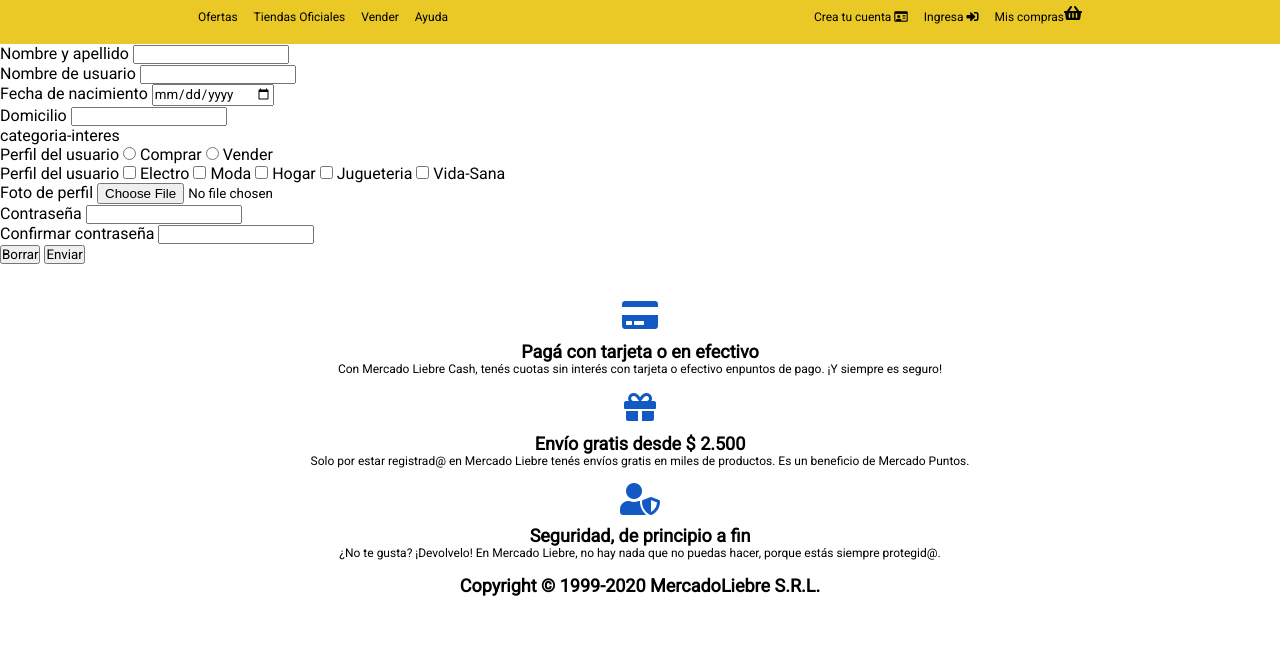
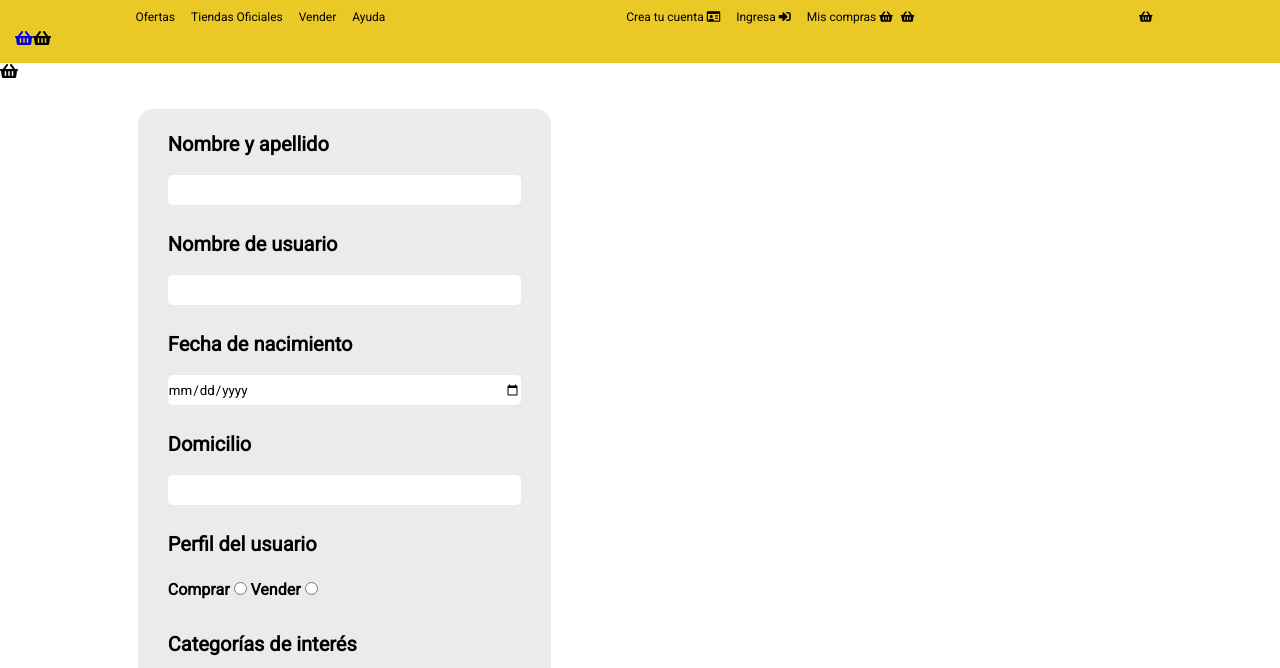
Before and after one commit to pabloferreri/Mercado-Liebre, a website: page views/register.html in a window 1280 px wide. Shown: the part 125-793 px from the top of the page. Drawn offline with Linux system fonts and the light colour scheme.

Commit message:
register login pages

```diff
--- a/public/css/styles.css
+++ b/public/css/styles.css
@@ -102,17 +102,14 @@
 
 .product-info{
     border: solid 1px #ebebeb;
-    margin: 15px;
-    display: flex;
+    margin: 6px;
+    display: -webkit-box;
     flex-wrap: wrap;
     align-items: baseline;
     position: relative;
 }
 
-.price{
-    font-size: 18px;
-    width: 30%;
-}
+
 
 
 .price,.discount{
@@ -124,6 +121,11 @@
 .discount{
     color: #39b54a;
     width:70%;
+}
+
+.price{
+    font-size: 18px;
+    width: 30%;
 }
 
 .description{
@@ -178,9 +180,97 @@
     margin-bottom: 10px;
 }
 
+
+/*--------------------------------------------------Login - Register ------------------------------------------------------------*/
+
+.conteiner-form{
+    display: flex;
+    flex-direction: column;
+    margin: auto;
+    align-items: center;
+    background-color: #ebebeb;
+}
+
+.conteiner-form form{
+    margin: 15px 0px;
+    line-height: 30px;
+
+}
+
+.profile-bar{
+    padding: 0px;
+}
+
+.conteiner-form form div{
+    padding:  5px 30px;
+}
+
+.interes-categories{
+    font-weight: 400;
+}
+
+.interes-categories input{
+    vertical-align: middle;
+    width: 5%;
+}
+
+.interes-categories option{
+    width: 90%;
+    display: inline-block;
+    vertical-align: middle;
+}
+
+.conteiner-form label{
+    font-weight: 600;
+    font-size: 20px;
+}
+
+.conteiner-form .form-bar{
+    width: 100%;
+    height: 30px;
+    border: none;
+    border-radius: 5px;
+    margin: 14px 0px;
+
+}
+
+.conteiner-form form div button{
+    background-color: #1259c3;
+    color: #ebebeb;
+    text-align: center;
+    border-radius: 5px;
+    width: 80px;
+    height:  30px;
+    margin-right: 15px;
+    border: none;
+    box-shadow: 0px 0px 10px rgb(100, 100, 100);;
+}
+
+.user-profile{
+    display: flex;
+    flex-direction: row;
+}
+
+.button-section{
+    padding: 5px 30px;
+}
+.buttom-send-login{
+background-color: #1259c3;
+color: #ebebeb;
+text-align: center;
+border-radius: 5px;
+width: 100%;
+height: 30px;
+margin-top: 15px;
+border: none;
+box-shadow: 0px 0px 10px rgb(100, 100, 100);
+}
+
+
+
 /*-----------------------------------------------------------mediaquerys-------------------------------------------------------*/
 
-@media (min-width: 361px){
+@media (min-width: 376px){
 
     /*--------------------------------------------- HEADER---------------------------------------- */
 
@@ -222,7 +312,7 @@
 
     .product{
         box-shadow: 0px 0px 10px rgb(100, 100, 100);
-        width: 45%;
+        width: 43%;
         margin: 8px;
     }
 
@@ -235,19 +325,28 @@
         justify-content: center;
     }
 
+    /*.discount{
+        width: 90%;
+    }*/
+
     .price,.description,.discount{
         font-size: 18px;
     }
+
+
 
     /* ------------------------------------- FOOTER------------------------------------------- */
 
 
 }
 
-
 @media (min-width: 769px){
     .product{
-        width: 23%;
+        width: 22%;
+    }
+
+    .discount .price {
+        width: 50%;
     }
 
     .price,.description,.discount{
@@ -255,6 +354,16 @@
     }
 
     .product-group{
+
         justify-content: center;
     }
+
+    .conteiner-form{
+        width: 60%;
+        border-radius: 15px;
+        margin: 30px auto;
+    }
+
+
+
 }
--- a/views/register.html
+++ b/views/register.html
@@ -42,7 +42,7 @@
             <ul class="right-bar">
                 <li><a href="/register">Crea tu cuenta <i class="far fa-id-card"></i></a></li>
                 <li><a href="/login">Ingresa <i class="fas fa-sign-in-alt"></i></a></li>
-                <li><a href="#">Mis compras</a> <i class="fas fa-shopping-basket"></i></li>
+                <li><a href="#">Mis compras <i class="fas fa-shopping-basket"></i</a></li>
             </ul>
 
         </nav>
@@ -52,37 +52,50 @@
     </header>
 
     <main>
-        <div class="conteiner-register">
-            <form action="/" method="GET">
+        <div class="conteiner-form">
+            <form action="/" method="POST">
                 <div>
                     <label>Nombre y apellido</label>
-                    <input type="text" name="nombre-apellido" required>
+                    <input type="text" name="nombre-apellido" class="form-bar" required>
                 </div>
                 <div>
                     <label>Nombre de usuario</label>
-                    <input type="text" name="nombre-usuario" required pattern=".{4,}" title="El nombre de usuario debe contener al menos 4 caracteres">
+                    <input type="text" name="nombre-usuario" class="form-bar" required pattern=".{4,}" title="El nombre de usuario debe contener al menos 4 caracteres">
                 </div>
                 <div>
                     <label>Fecha de nacimiento</label>
-                    <input type="date" name="fecha-nacimiento" required>
+                    <input type="date" name="fecha-nacimiento" class="form-bar" required>
                 </div>
                 <div>
                     <label>Domicilio</label>
-                    <input type="number" name="address" required>
+                    <input type="number" name="address" class="form-bar" required>
                 </div>
-                categoria-interes
+
                 <div>
                     <label>Perfil del usuario</label>
-                    <input type="radio" name="perfil-usuario" value="Si"> Comprar
-                    <input type="radio" name="perfil-usuario" value="No"> Vender
+                    <section class="form-bar profile-bar">
+                        Comprar
+                        <input  type="radio" name="perfil-usuario" value="Si">
+                        Vender
+                        <input  type="radio" name="perfil-usuario" value="No">
+                    </section>
                 </div>
+
                 <div>
-                    <label>Perfil del usuario</label>
-                    <input type="checkbox" name="categoria-interes" value="electro"> Electro
-                    <input type="checkbox" name="categoria-interes" value="moda"> Moda
-                    <input type="checkbox" name="categoria-interes" value="hogar"> Hogar
-                    <input type="checkbox" name="categoria-interes" value="jugueteria"> Jugueteria
-                    <input type="checkbox" name="categoria-interes" value="vida-sana"> Vida-Sana
+                    <label> Categorías de interés</label>
+                    <section class="interes-categories">
+
+                        <input type="checkbox" name="categoria-interes" value="electro">
+                        <option>Electro</option>
+                        <input type="checkbox" name="categoria-interes" value="moda">
+                        <option>Moda</option>
+                        <input type="checkbox" name="categoria-interes" value="hogar">
+                        <option>Hogar</option>
+                        <input type="checkbox" name="categoria-interes" value="jugueteria">
+                        <option>Jugueteria</option>
+                        <input type="checkbox" name="categoria-interes" value="vida-sana">
+                        <option> Vida-Sana</option>
+                    </section>
                 </div>
                 <div>
                     <label>Foto de perfil</label>
@@ -90,14 +103,16 @@
                 </div>
                 <div>
                     <label>Contraseña</label>
-                    <input type="password" name="password" pattern=".{8,}" title="La contraseña debe contener al menos 4 caracteres" required>
+                    <input type="password" name="password" pattern=".{8,}" title="La contraseña debe contener al menos 4 caracteres" class="form-bar" required>
                 </div>
                 <div>
                     <label>Confirmar contraseña</label>
-                    <input type="password" name="confirm-password" required>
+                    <input type="password" name="confirm-password" class="form-bar" required>
                 </div>
-                <button type="reset">Borrar</button>
-                <button type="submit">Enviar</button>
+                <div>
+                    <button type="reset">Borrar</button>
+                    <button type="submit">Enviar</button>
+                </div>
             </form>
 
         </div>
```
Also changed, not shown: index.js (+12 -0 lines), views/index.html (+1 -1 lines), views/login.html (+8 -8 lines).
